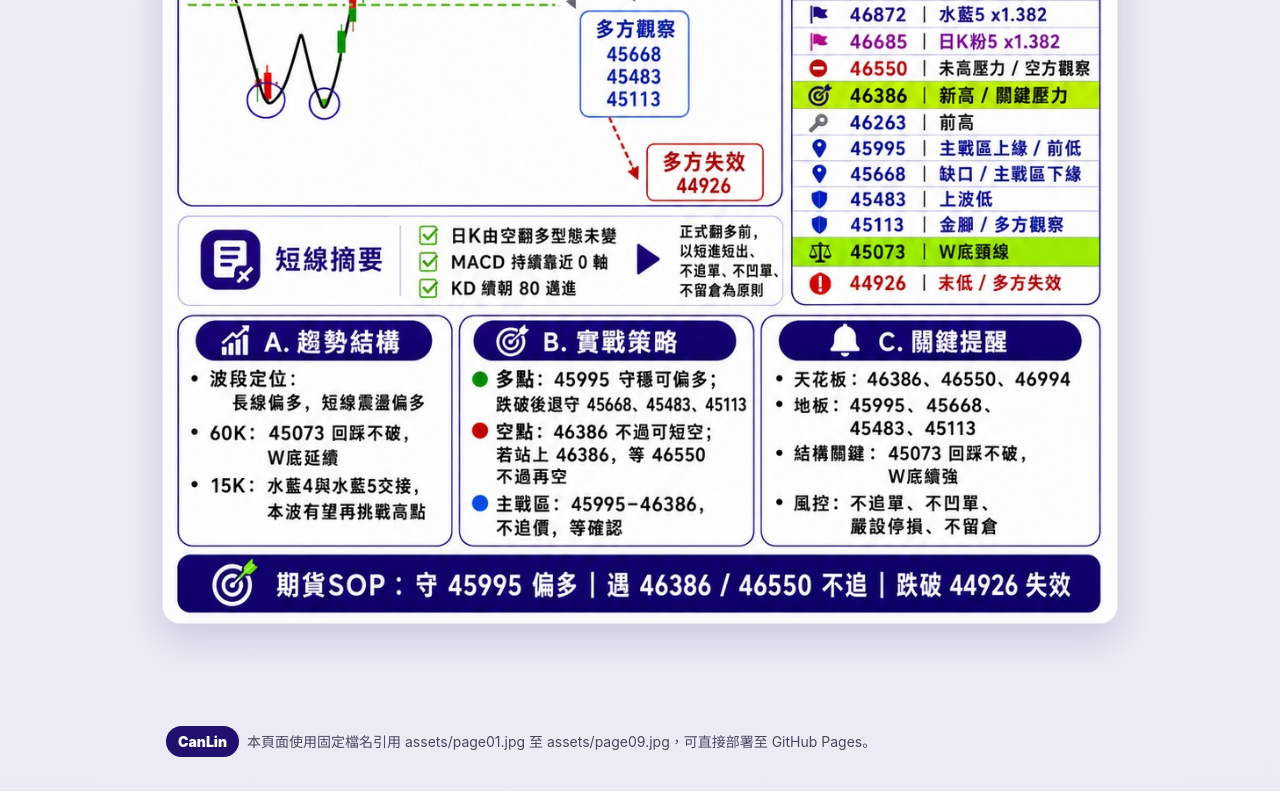
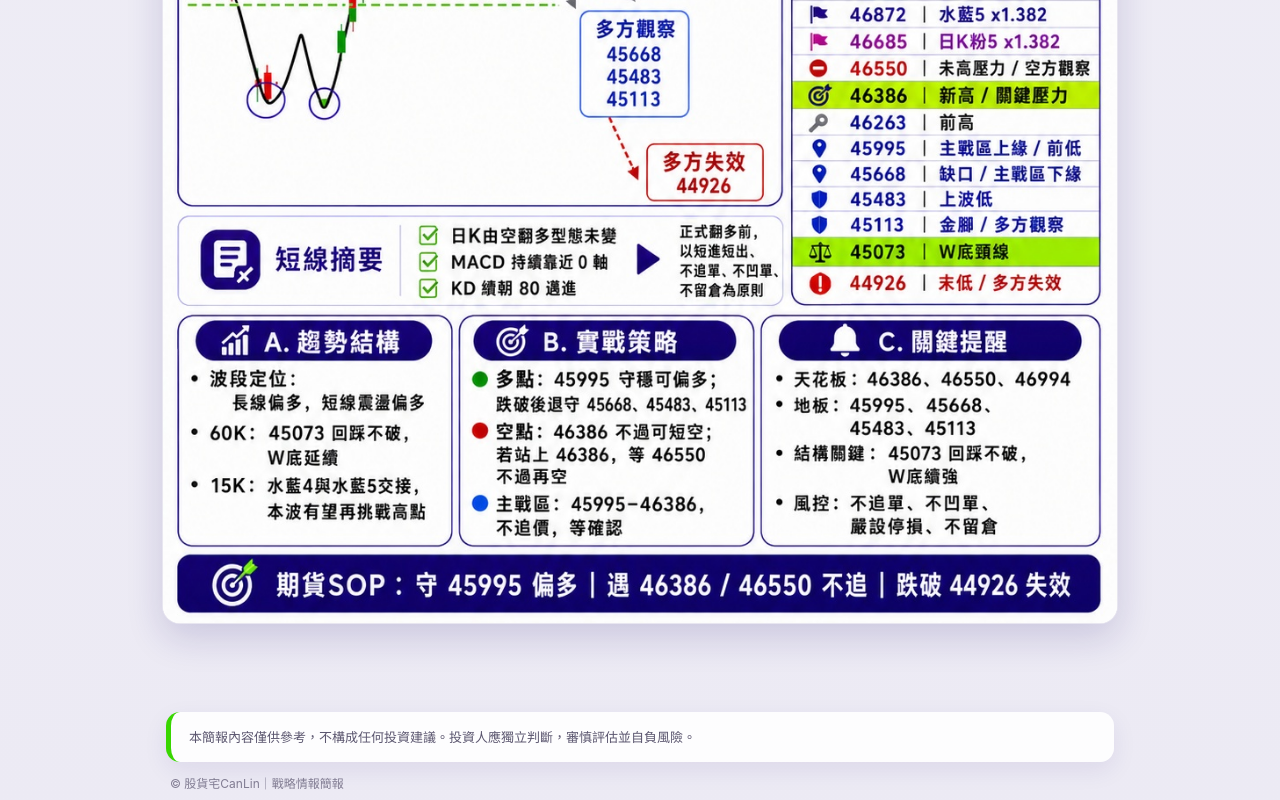
Before and after one commit to guanhaolin7/canlin-report, a plain HTML site: page reports/20260617/index.html in a window 1280 px wide. Shown: the part 11200-12000 px from the top of the page. Drawn offline with Linux system fonts and the light colour scheme.

Commit message:
Add files via upload

```diff
--- a/reports/20260617/index.html
+++ b/reports/20260617/index.html
@@ -68,19 +68,23 @@
     footer {
       max-width: 980px;
       margin: 0 auto 34px;
-      color: #4a4661;
-      font-size: 14px;
-      line-height: 1.7;
       padding: 0 16px;
     }
-    .badge {
-      display: inline-block;
-      background: var(--purple);
-      color: #fff;
-      border-radius: 999px;
-      padding: 4px 12px;
-      margin-right: 8px;
-      font-weight: 900;
+    .disclaimer {
+      background: rgba(255,255,255,.92);
+      border-left: 5px solid var(--green);
+      border-radius: 14px;
+      box-shadow: 0 8px 24px rgba(34,16,111,.08);
+      color: #5b566f;
+      font-size: 13px;
+      line-height: 1.7;
+      padding: 14px 18px;
+    }
+    .copyright {
+      color: #817c92;
+      font-size: 12px;
+      margin: 12px 4px 0;
+      line-height: 1.6;
     }
   </style>
 </head>
@@ -134,7 +138,8 @@
       </section>
   </main>
   <footer>
-    <p><span class="badge">CanLin</span>本頁面使用固定檔名引用 assets/page01.jpg 至 assets/page09.jpg，可直接部署至 GitHub Pages。</p>
+    <div class="disclaimer">本簡報內容僅供參考，不構成任何投資建議。投資人應獨立判斷，審慎評估並自負風險。</div>
+    <p class="copyright">© 股貨宅CanLin｜戰略情報簡報</p>
   </footer>
 </body>
 </html>
```
